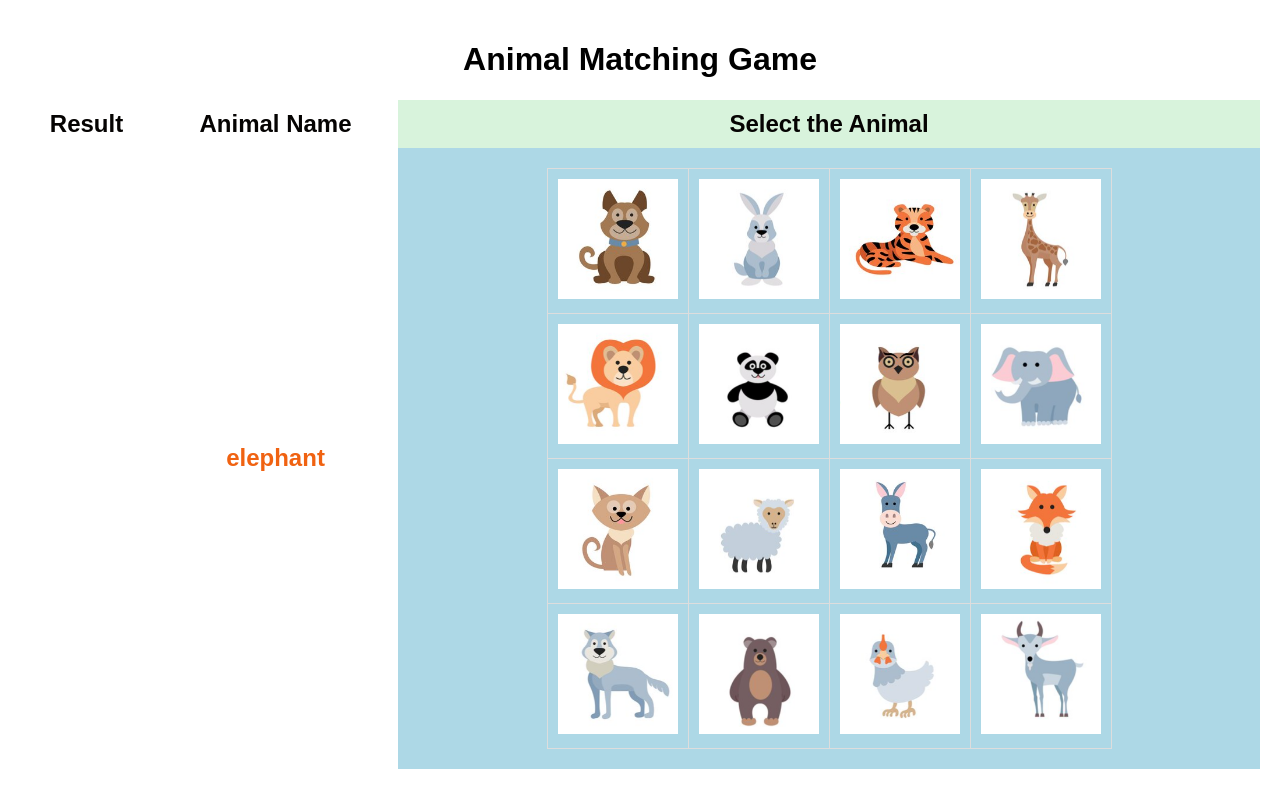
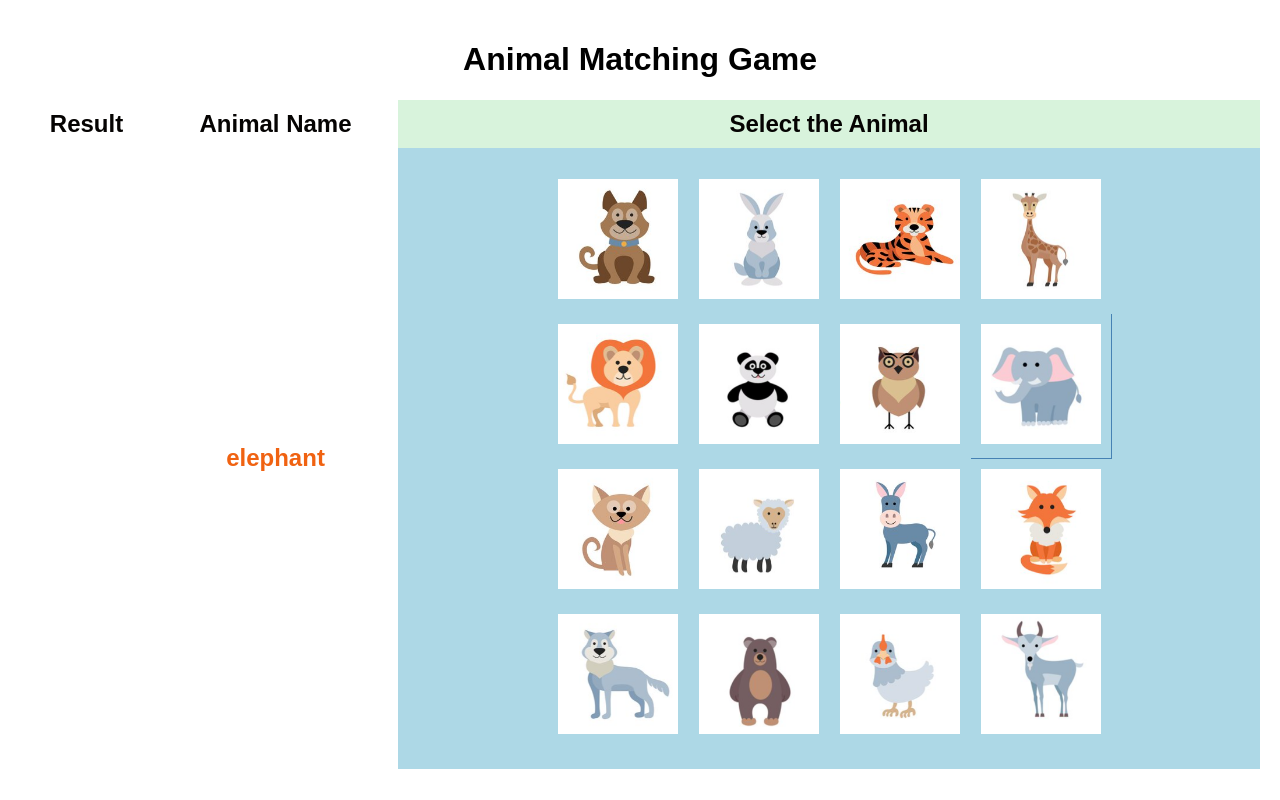
Before and after one commit to ImeshaMadhumali/IT3133-Assignment4, a React (Create React App) app in the folder animal-matching-game/: page / in a window 1280 px wide. Built offline with nearby package versions, Linux system fonts and the light colour scheme.

Commit message:
Add bordercolor to the AnimalGame component

```diff
--- a/animal-matching-game/src/components/AnimalGame.js
+++ b/animal-matching-game/src/components/AnimalGame.js
@@ -29,6 +29,7 @@ function AnimalGame() {
               img={animal.img}
               name={animal.name}
               onClick={handleAnimalClick}
+              borderColor={randomAnimal.name === animal.name ? "#4682b4" : "transparent"}
             />
           ))}
         </tr>
```
